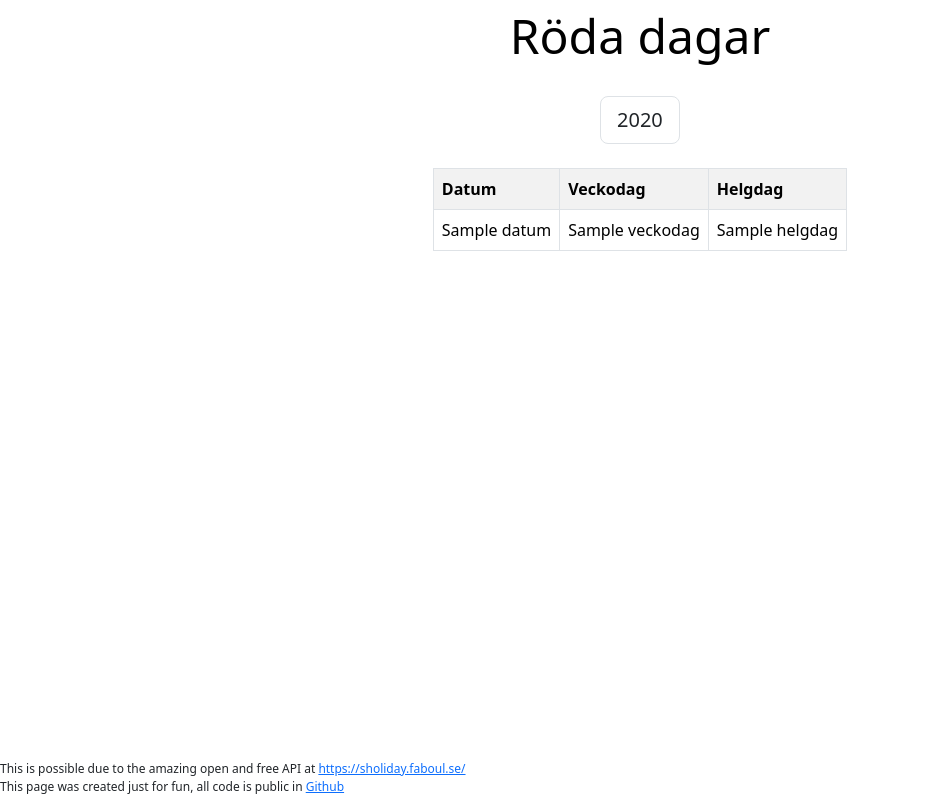
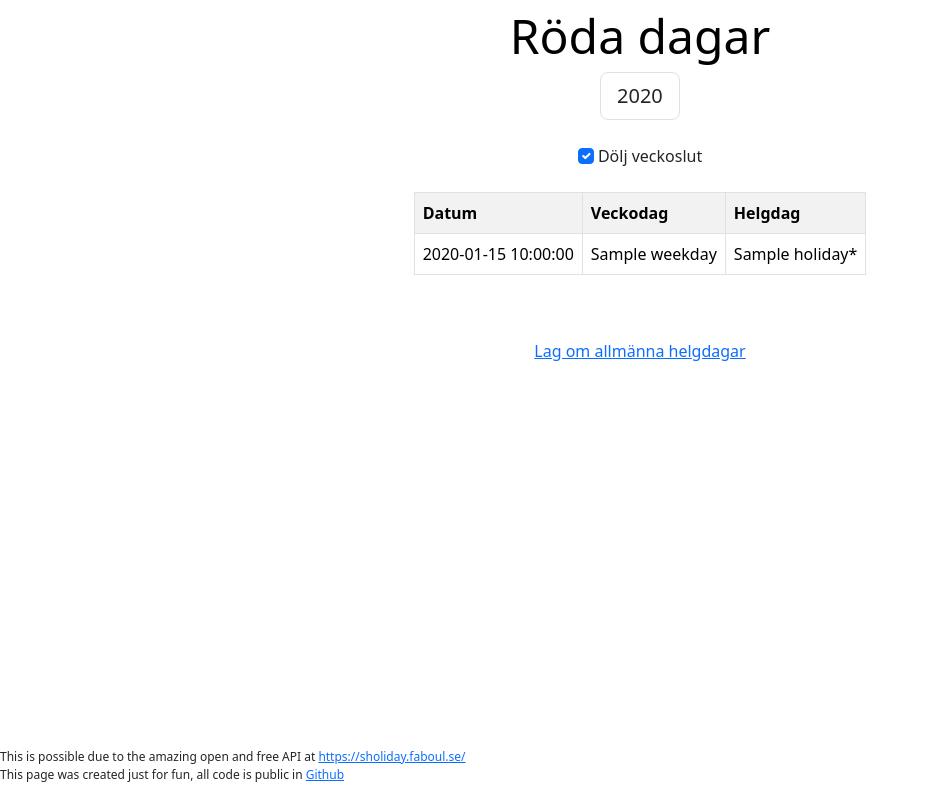
Before and after one commit to MazrimT/reddays, a Flask app: template app/templates/index.html in a window 1280 px wide. Shown: the whole page, without its empty margins (0-927 px from the left). Run offline with Flask 3, Linux system fonts and the light colour scheme; the template is opened without the code that fills it: most values are stand-ins (such as "Sample title", 1, 10 or a date in 2020); some libraries are stand-ins or nearby versions.

Commit message:
feat: checkbox to show weekend days or not

```diff
--- a/app/static/css/main.css
+++ b/app/static/css/main.css
@@ -10,9 +10,12 @@ table {
     background-color: #dbdbda;
 }
 footer {
-    position: absolute;
-    bottom: 0;
+    position: fixed;
+    bottom: 0px;
+    left: 0px;
+    right: 0px;
     width: 100%;
-    height: 2.5rem;
+    height: auto;
     font-size: 12px;
+    background-color: white;
 }
--- a/app/templates/base.html
+++ b/app/templates/base.html
@@ -32,13 +32,15 @@
             });
             </script>
         {% endblock %}
-
+        <br><br>
 
 
 
     </body>
     <footer>
-        This is possible due to the amazing open and free API at <a href="https://sholiday.faboul.se/">https://sholiday.faboul.se/</a><br>
-        This page was created just for fun, all code is public in <a href="https://github.com/MazrimT/reddays">Github</a>
+        <p>
+        This is possible due to the amazing open and free API at <a href="https://sholiday.faboul.se/" target=”_blank”>https://sholiday.faboul.se/</a><br>
+        This page was created just for fun, all code is public in <a href="https://github.com/MazrimT/reddays" target=”_blank”>Github</a>
+        </p>
     </footer>
 </html>
--- a/app/templates/index.html
+++ b/app/templates/index.html
@@ -3,18 +3,22 @@
 {% block content %}
 <center>
 <a href="{{ url_for('index.v_index') }}" style="text-decoration: none; color: black;"><font size="14">Röda dagar</a></font>
-</center>
+
 <br>
-<center>
-
 <form method="POST" action="">
-    <select class="form-control form-control-lg" name="year" id="view" data-toggle="dropdown" aria-haspopup="true" aria-expanded="false" onchange="this.form.submit()" style="width: auto">
+    <select class="form-control form-control-lg" name="year" id="view" data-toggle="dropdown" aria-haspopup="true" aria-expanded="false"  style="width: auto" onchange="this.form.submit()">
         {% for year in years %}
         <option value="{{ year }}" {% if year == default_year %} selected {% endif %}{% if year == current_year %}class="current_year"{% endif %}>{{ year }}</option>
         {% endfor %}
     </select>
+    <br>
+    <input class="form-check-input" name="checkbox" type="checkbox" value="" id="checkbox" onchange="this.form.submit()" {% if not show_weekend %}checked{% endif %}>
+    <label class="form-check-label" for="checkbox">
+      Dölj veckoslut
+    </label>
+
 </form>
-</center>
+
 <br>
 <table class="table table-striped table-bordered table-hover mx-auto" id="sortTable">
     <tr>
@@ -24,11 +28,17 @@
     </tr>
 {% for day in days %}
     <tr>
-        <td>{{ day.datum }}</td>
-        <td>{{ day.veckodag}}</td>
-        <td>{{ day.helgdag }}</td>
+        <td>{{ day.date }}</td>
+        <td>{{ day.weekday }}</td>
+        <td>{{ day.holiday }}{% if not day.red %}*{% endif %}</td>
     </tr>
 {% endfor %}
 </table>
-
+{% if has_none_red %}<font size="2px">* ej lagstadgad svensk helgdag men arbetsfri dag på många arbetsplatser och kollektivavtal.</font>{% endif %}
+<br>
+<br>
+<a href="https://rkrattsbaser.gov.se/sfst?bet=1989:253" target=”_blank”>Lag om allmänna helgdagar</a>
+<br>
+<br>
+</center>
 {% endblock %}
```
Also changed, not shown: app/views/index.py (+24 -4 lines).
